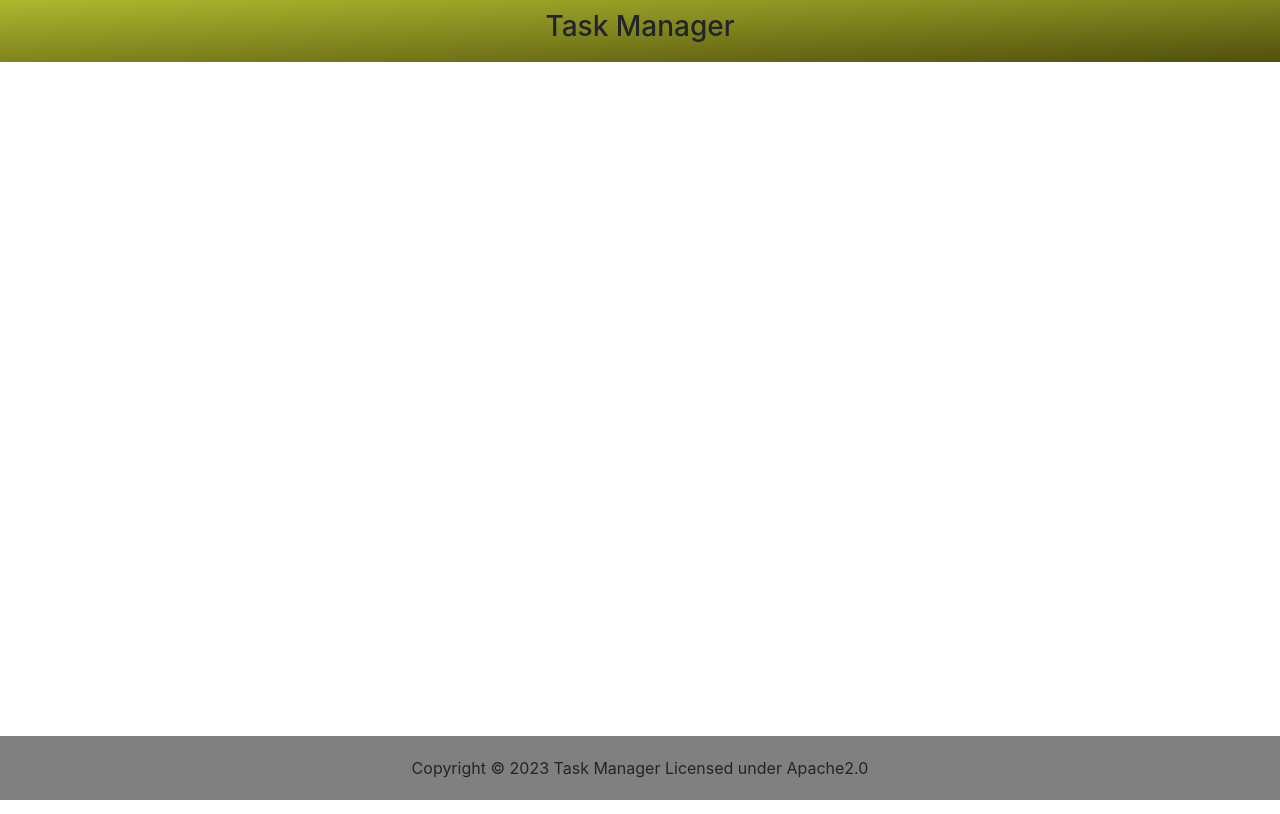
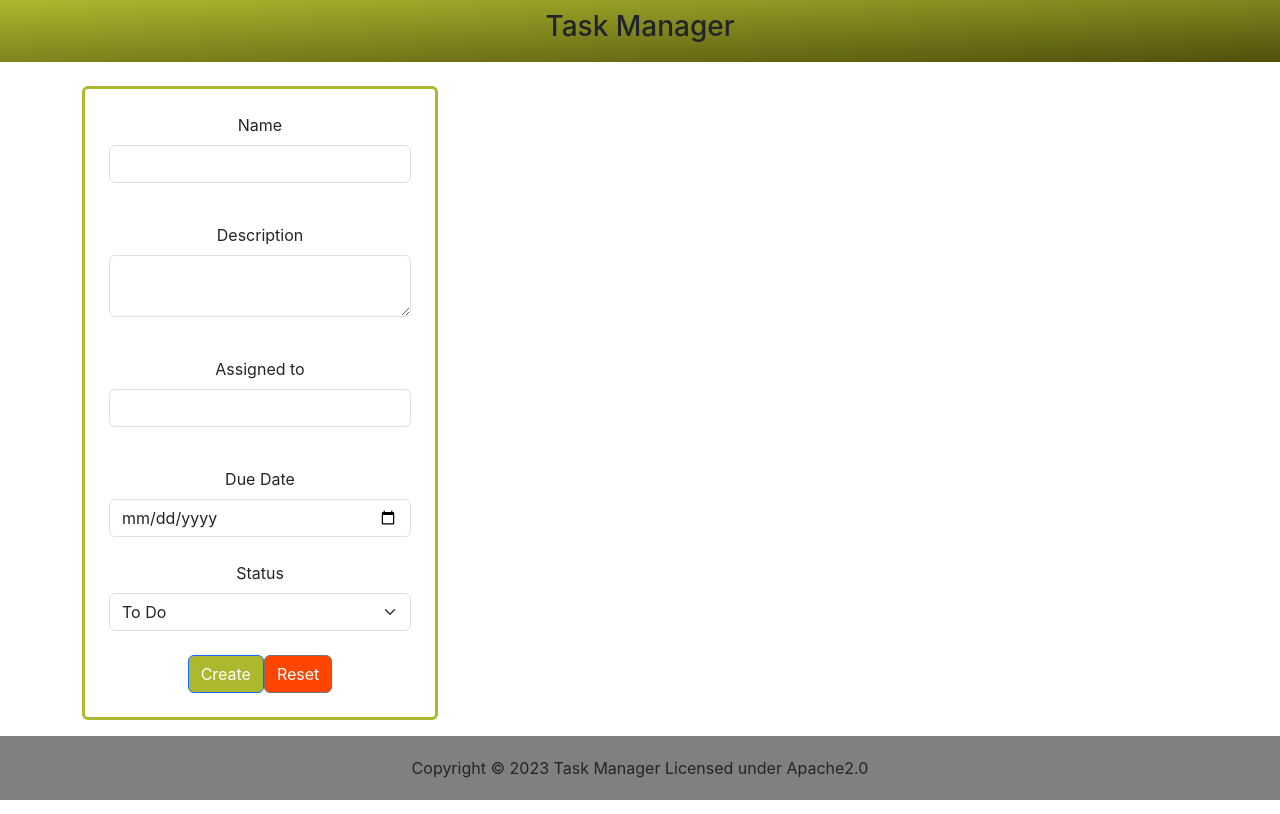
Before and after one commit to parisa-naeim/Task-Manager-React, a React (Create React App) app: page / in a window 1280 px wide. Built offline with nearby package versions, Linux system fonts and the light colour scheme.

Commit message:
add CreateTask component

```diff
--- a/src/App.js
+++ b/src/App.js
@@ -1,11 +1,21 @@
 import "./App.css";
 import Header from "./components/Header";
 import Footer from "./components/Footer";
+import CreateTask from "./components/CreateTask";
 
 function App() {
   return (
     <div className="App">
       <Header />
+      <div className="container mt-4 mb-4">
+        <div className="row">
+          <div className="col-md-4 col-sm-6">
+            <div className="user-form p-4 border rounded-2" id="create-form">
+              <CreateTask />
+            </div>
+          </div>
+        </div>
+      </div>
       <Footer />
     </div>
   );
--- /dev/null
+++ b/src/components/CreateTask.js
@@ -0,0 +1,67 @@
+function CreateTask() {
+  return (
+    <div>
+      <label for="name" className="form-label">
+        Name
+      </label>
+      <input type="text" className="form-control" id="name" name="name" />
+      <p id="invalidName" className="error"></p>
+      <br />
+      <label for="description" className="form-label">
+        Description
+      </label>
+      <textarea
+        className="form-control"
+        id="description"
+        name="description"
+      ></textarea>
+      <p id="invalidDescription" className="error"></p>
+      <br />
+      <label for="assigned-to" className="form-label">
+        Assigned to
+      </label>
+      <input
+        type="text"
+        className="form-control"
+        id="assigned-to"
+        name="assigned-to"
+      />
+      <p id="invalidAssignedTo" className="error"></p>
+      <br />
+      <label for="due-Date" className="form-label">
+        Due Date
+      </label>
+      <input
+        type="date"
+        className="form-control"
+        id="due-Date"
+        name="due-Date"
+      />
+      <br />
+      <label for="status" className="form-label">
+        Status
+      </label>
+      <select name="status" className="form-select" id="status">
+        <option value="to-do">To Do</option>
+        <option value="in-progress">In Progress</option>
+        <option value="review">Review</option>
+        <option value="done">Done</option>
+      </select>
+      <br />
+      <input
+        type="submit"
+        className="btn btn-primary"
+        value="Create"
+        id="create"
+      />
+      <input
+        type="reset"
+        className="btn btn-secondary"
+        value="Reset"
+        id="reset"
+      />
+    </div>
+  );
+}
+
+export default CreateTask;
```
